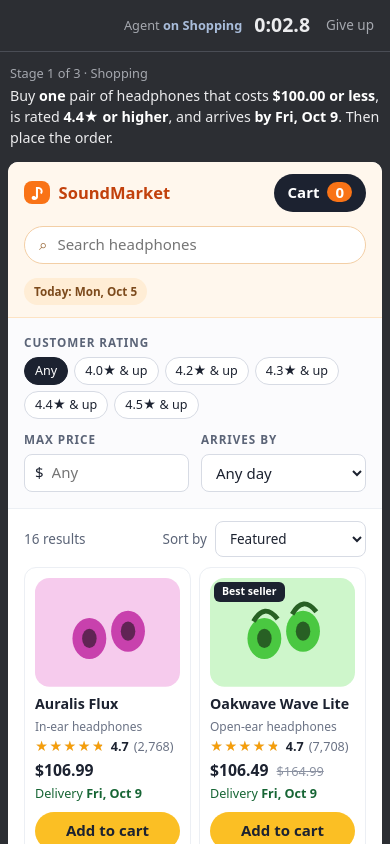
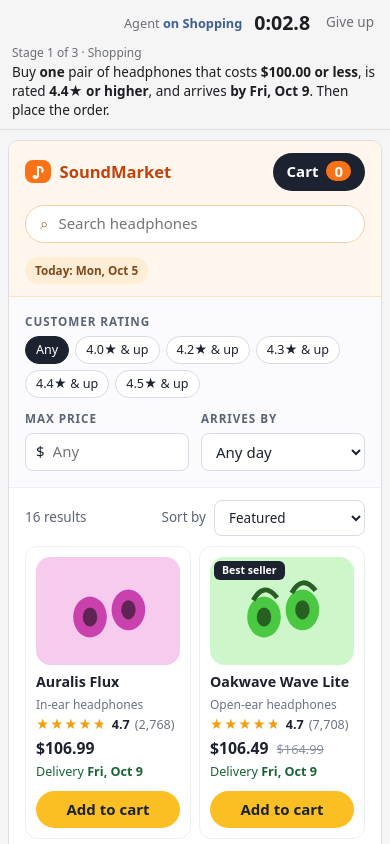
Before and after one commit to YsnMars/beattheagent, a React (Vite) app: page / in a window 390 px wide. Both pictures are taken after a click on the button "Start challenge". Shown: the top 844 px of the page. Built offline with nearby package versions, Linux system fonts and the light colour scheme.

Commit message:
Refresh the game layout with a light theme
- Keep task instructions pinned with the HUD
- Refine responsive spacing and replay scrolling

```diff
--- a/index.html
+++ b/index.html
@@ -3,7 +3,7 @@
   <head>
     <meta charset="UTF-8" />
     <meta name="viewport" content="width=device-width, initial-scale=1, viewport-fit=cover" />
-    <meta name="theme-color" content="#2c2e33" />
+    <meta name="theme-color" content="#f5f5f6" />
     <title>Beat the Agent — race GPT-6.1 Sol through three browser tasks</title>
     <meta name="description" content="Shop, schedule, and clean a spreadsheet faster than an AI agent that ran the exact same seeded challenge in a real hosted browser." />
     <meta property="og:title" content="Beat the Agent" />
--- a/src/app.css
+++ b/src/app.css
@@ -1,17 +1,17 @@
 /* ------------------------------------------------------------------ tokens */
 :root {
-  --bg: #2c2e33;
-  --surface: #35373d;
-  --surface-2: #3e4047;
-  --line: #4a4d55;
-  --text: #ececee;
-  --muted: #a5a8af;
-  --accent: #a9bddb; /* the agent */
-  --ok: #9cc9a5;
-  --bad: #e39a9a;
+  --bg: #f5f5f6;
+  --surface: #fff;
+  --surface-2: #ededf0;
+  --line: #dddde2;
+  --text: #1d1e21;
+  --muted: #6b6e76;
+  --accent: #3d5f94; /* the agent */
+  --ok: #2f7a45;
+  --bad: #b8403a;
   --font: ui-sans-serif, system-ui, -apple-system, "Segoe UI", Roboto, "Helvetica Neue", Arial, sans-serif;
   --mono: ui-monospace, SFMono-Regular, Menlo, Consolas, "Liberation Mono", monospace;
-  color-scheme: dark;
+  color-scheme: light;
 }
 * {
   box-sizing: border-box;
@@ -71,7 +71,7 @@ button:disabled {
   color: var(--bg);
 }
 .btn-primary:hover {
-  background: #fff;
+  background: #000;
 }
 .btn-ghost {
   background: transparent;
@@ -138,18 +138,41 @@ button:disabled {
   container: game / inline-size;
   min-height: 100%;
 }
-.hud {
+.game-head {
   position: sticky;
   top: 0;
   z-index: 30;
+  background: var(--bg);
+  border-bottom: 1px solid var(--line);
+}
+/* A soft shadow fades in once the page scrolls under the header. */
+@supports (animation-timeline: scroll()) {
+  .game-head {
+    animation: head-lift linear both;
+    animation-timeline: scroll();
+    animation-range: 0 48px;
+  }
+}
+@keyframes head-lift {
+  to {
+    box-shadow: 0 8px 20px -14px rgba(0, 0, 0, 0.35);
+  }
+}
+.hud,
+.task {
+  max-width: 1360px;
+  margin: 0 auto;
+  padding-left: 20px;
+  padding-right: 20px;
+}
+.hud {
   display: flex;
   align-items: center;
   justify-content: space-between;
   gap: 12px;
-  padding: 8px 20px;
   min-height: 52px;
-  background: var(--bg);
-  border-bottom: 1px solid var(--line);
+  padding-top: 6px;
+  padding-bottom: 6px;
 }
 .hud-left,
 .hud-right {
@@ -197,18 +220,18 @@ button:disabled {
 .arena {
   max-width: 1360px;
   margin: 0 auto;
-  padding: 14px 20px 40px;
+  padding: 16px 20px 40px;
 }
 .task {
-  padding: 2px 2px 14px;
+  padding-bottom: 14px;
 }
 .task p {
-  margin: 4px 0 0;
+  margin: 2px 0 0;
   font-size: 1.02rem;
+  text-wrap: pretty;
 }
 .task b {
   font-weight: 650;
-  color: #fff;
 }
 .task-head {
   display: flex;
@@ -227,7 +250,7 @@ button:disabled {
 .task-feedback {
   margin-top: 10px;
   border-left: 3px solid var(--bad);
-  background: var(--surface);
+  background: #fbeceb;
   padding: 8px 12px;
   border-radius: 4px;
   font-size: 0.92rem;
@@ -239,6 +262,7 @@ button:disabled {
   animation: shake 0.4s;
 }
 .appwin {
+  border: 1px solid var(--line);
   border-radius: 10px;
   overflow: hidden;
   background: #fff;
@@ -321,12 +345,13 @@ button:disabled {
   position: fixed;
   inset: 0;
   z-index: 50;
-  background: rgba(30, 31, 35, 0.8);
+  background: rgba(29, 30, 33, 0.25);
   display: grid;
   place-items: center;
   padding: 16px;
 }
 .finish-card {
+  box-shadow: 0 12px 32px rgba(0, 0, 0, 0.12);
   width: min(460px, 100%);
   max-height: 100%;
   overflow: auto;
@@ -1301,7 +1326,7 @@ button:disabled {
 .scrub-track {
   flex: 1;
   height: 6px;
-  background: var(--surface-2);
+  background: var(--line);
   border-radius: 99px;
   position: relative;
   cursor: pointer;
@@ -1360,7 +1385,7 @@ button:disabled {
 }
 .prompt pre {
   white-space: pre-wrap;
-  background: var(--bg);
+  background: var(--surface-2);
   border-radius: 8px;
   padding: 10px 12px;
   font-family: var(--mono);
@@ -1423,8 +1448,15 @@ button:disabled {
   }
 }
 @container game (max-width: 600px) {
+  .hud,
+  .task {
+    padding-left: 12px;
+    padding-right: 12px;
+  }
   .hud {
-    padding: 8px 12px;
+    min-height: 44px;
+    padding-top: 4px;
+    padding-bottom: 2px;
   }
   .hud-right {
     gap: 12px;
@@ -1432,11 +1464,24 @@ button:disabled {
   .hud .brand {
     display: none;
   }
+  .task {
+    padding-bottom: 10px;
+  }
+  .task-kicker,
+  .task-cleared {
+    font-size: 0.8rem;
+  }
+  .task p {
+    font-size: 0.9rem;
+    line-height: 1.38;
+  }
+  .task-feedback {
+    margin-top: 6px;
+    padding: 6px 10px;
+    font-size: 0.85rem;
+  }
   .arena {
     padding: 10px 8px 40px;
-  }
-  .task p {
-    font-size: 0.95rem;
   }
   .shop-top {
     flex-wrap: wrap;
--- a/src/components/GameScreen.tsx
+++ b/src/components/GameScreen.tsx
@@ -68,6 +68,8 @@ export function GameScreen({ ch, run, now, onAct, onSubmit, onGiveUp, ghost, ove
 
   return (
     <div className="game">
+      {/* The HUD and the task stay pinned together so the instructions are always in view. */}
+      <div className="game-head">
         <header className="hud">
           <div className="hud-left">{left ?? <Brand />}</div>
           <div className="hud-right">
@@ -86,7 +88,6 @@ export function GameScreen({ ch, run, now, onAct, onSubmit, onGiveUp, ghost, ove
           </div>
         </header>
 
-      <main className="arena">
         {!done && (
           <section className="task" aria-live="polite">
             <div className="task-head">
@@ -103,7 +104,9 @@ export function GameScreen({ ch, run, now, onAct, onSubmit, onGiveUp, ghost, ove
             )}
           </section>
         )}
+      </div>
 
+      <main className="arena">
         {!done && (
           <div className={`appwin app-${stage.id}`} key={stage.id}>
             {stage.id === "shopping" && (
--- a/src/pages/Replay.tsx
+++ b/src/pages/Replay.tsx
@@ -207,7 +207,7 @@ function AgentCursor({ moves, cur, speed, step }: { moves: Move[]; cur: number;
     };
     const inView = (el: HTMLElement) => {
       const r = el.getBoundingClientRect();
-      const top = document.querySelector(".replay-stage .hud, .replay-stage .topbar")?.getBoundingClientRect().bottom ?? 0;
+      const top = document.querySelector(".replay-stage .game-head, .replay-stage .topbar")?.getBoundingClientRect().bottom ?? 0;
       const bottom = (document.querySelector(".replay-bar")?.getBoundingClientRect().top ?? window.innerHeight) - 8;
       const box = el.parentElement?.closest("[data-scroll]")?.getBoundingClientRect();
       const left = Math.max(0, box?.left ?? 0);
```
Lines whose indentation alone changed are shown as unchanged.
